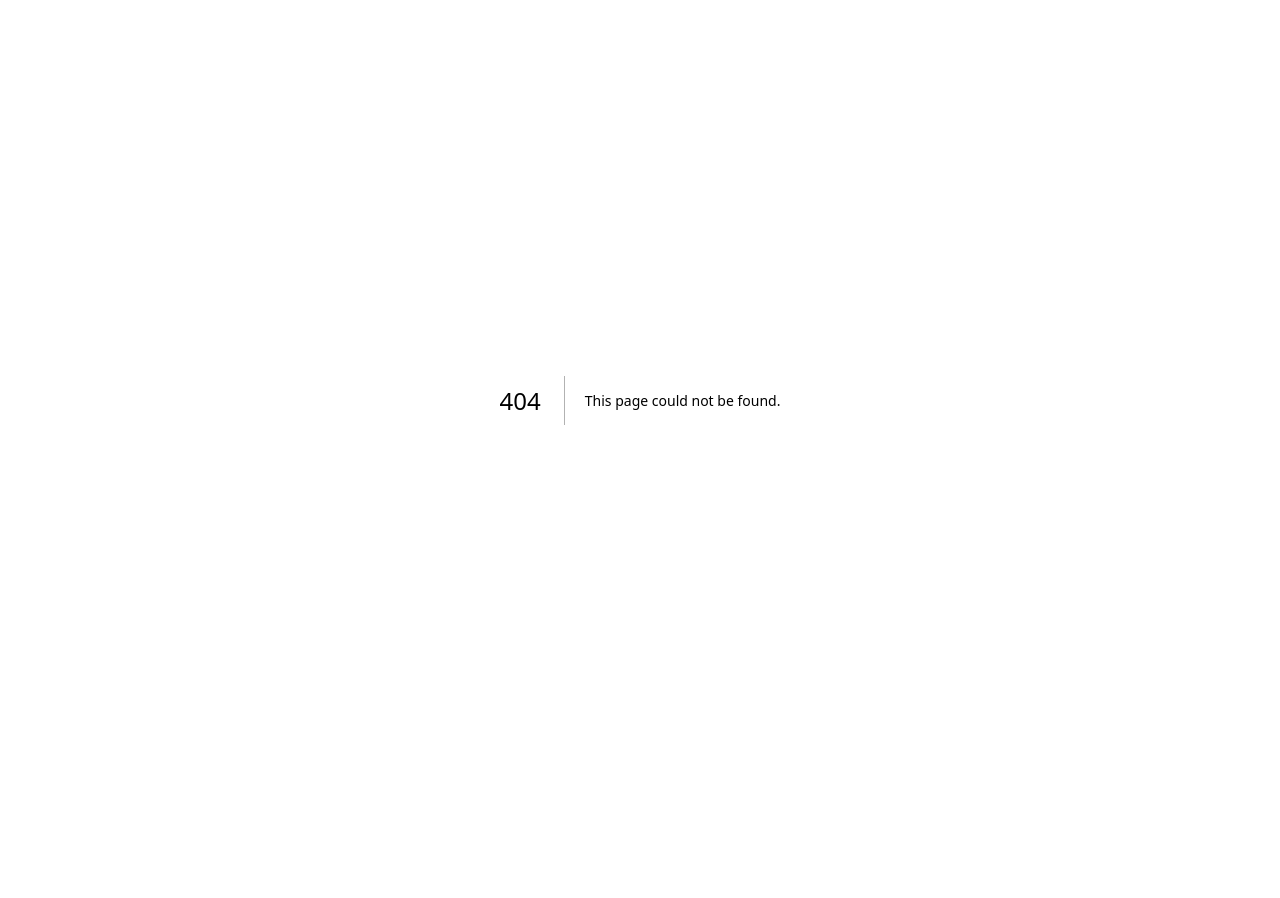
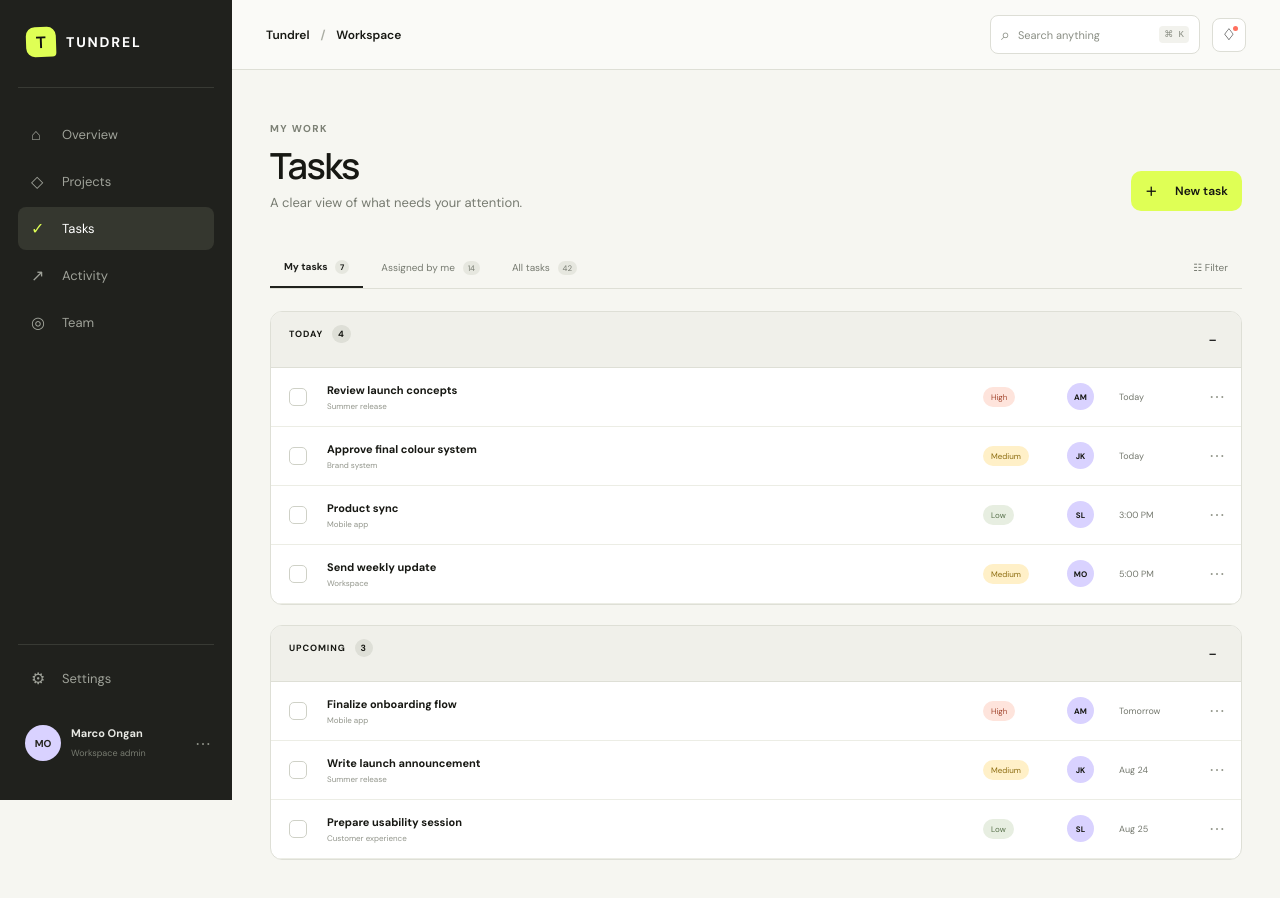
Before and after one commit to TUNDREL/Web-app, a Next.js app: page /tasks in a window 1280 px wide. Before the commit this address had no page. Shown: the top 898 px of the page. Before the commit the page ends 800 px from the top, so only its background shows below. Built offline with nearby package versions, Linux system fonts and the light colour scheme.

Commit message:
Add app/tasks/page.tsx

```diff
--- /dev/null
+++ b/app/tasks/page.tsx
@@ -0,0 +1,12 @@
+import AppShell from "@/components/AppShell";
+import PageHeader from "@/components/PageHeader";
+
+const groups = [
+  { title: "TODAY", count: 4, tasks: [["Review launch concepts", "Summer release", "High", "AM", "Today"], ["Approve final colour system", "Brand system", "Medium", "JK", "Today"], ["Product sync", "Mobile app", "Low", "SL", "3:00 PM"], ["Send weekly update", "Workspace", "Medium", "MO", "5:00 PM"]] },
+  { title: "UPCOMING", count: 3, tasks: [["Finalize onboarding flow", "Mobile app", "High", "AM", "Tomorrow"], ["Write launch announcement", "Summer release", "Medium", "JK", "Aug 24"], ["Prepare usability session", "Customer experience", "Low", "SL", "Aug 25"]] },
+];
+
+export default function Tasks() { return <AppShell><main className="app-main"><PageHeader eyebrow="MY WORK" title="Tasks" copy="A clear view of what needs your attention." action="New task" />
+  <div className="toolbar"><div className="filter-tabs"><button className="active">My tasks <span>7</span></button><button>Assigned by me <span>14</span></button><button>All tasks <span>42</span></button></div><div><button>☷ Filter</button></div></div>
+  <section className="task-board">{groups.map(group => <div className="task-group" key={group.title}><div className="task-group-head"><h3>{group.title} <span>{group.count}</span></h3><button>−</button></div>{group.tasks.map(([task,project,priority,avatar,due]) => <article key={task}><button className="check" /><div className="task-title"><b>{task}</b><span>{project}</span></div><span className={`priority ${priority.toLowerCase()}`}>{priority}</span><span className="task-avatar">{avatar}</span><span className="due">{due}</span><button>⋯</button></article>)}</div>)}</section>
+  </main></AppShell> }
```
